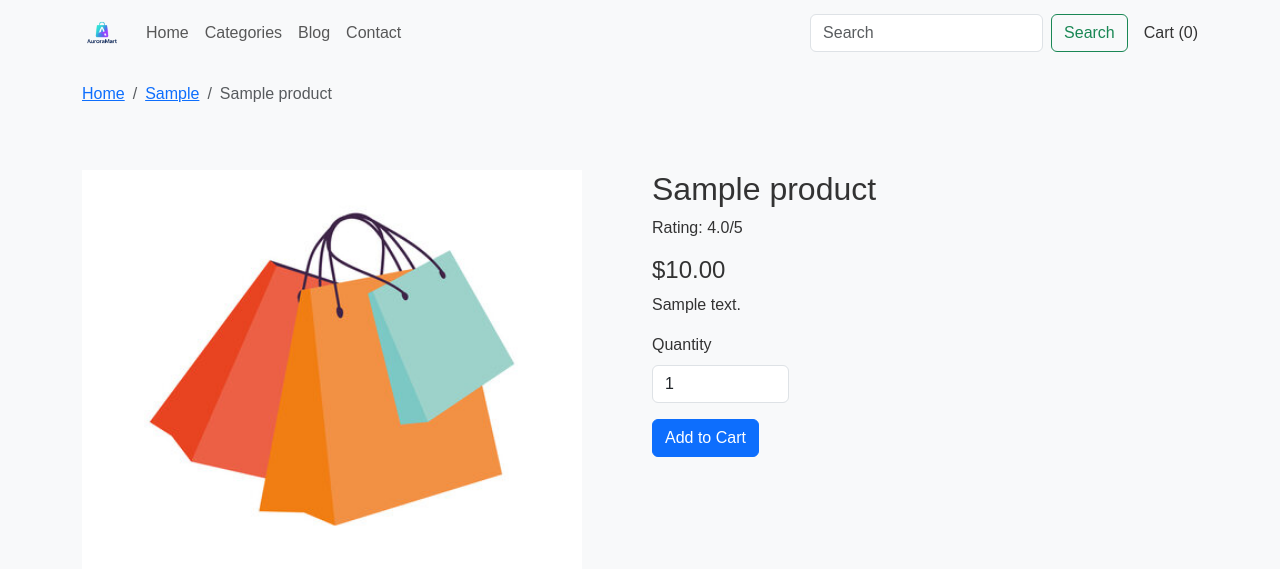
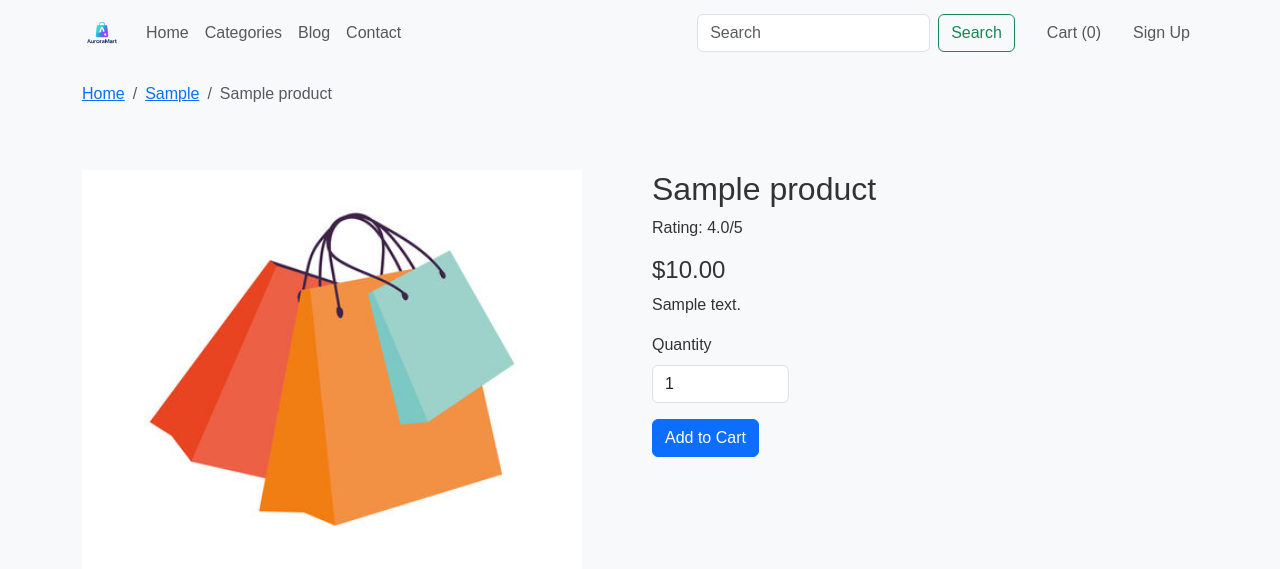
Before and after one commit to ShawnLRH/aurora-mart, a Django app: page /product/000/ in a window 1280 px wide. Shown: the top 569 px of the page. Run offline with Django 5.2, Linux system fonts and the light colour scheme; tables that the repository leaves empty hold one stand-in row (values such as "Sample post").

Commit message:
Improved Nav Bar

```diff
--- a/ecommerce/templates/ecommerce/product.html
+++ b/ecommerce/templates/ecommerce/product.html
@@ -53,26 +53,49 @@
 <body>
 
     <!-- Header/Navigation -->
-    <nav class="navbar navbar-expand-lg navbar-light bg-light">
+    <nav class="navbar navbar-expand-xl navbar-light bg-light">  <!-- Changed to xl for later collapse -->
         <div class="container">
-            <a class="navbar-brand" href="{% url 'home' %}">
+            <a class="navbar-brand" href="#">
                 <img src="{% static 'images/AuroraMartLogo.png' %}" alt="Aurora-Mart Logo" height="40">
             </a>
             <button class="navbar-toggler" type="button" data-bs-toggle="collapse" data-bs-target="#navbarNav">
-                <span class="navbar-toggler-icon"></span>
+                <span class="navbar-toggler-icon"></span>  <!-- This is the 3-line icon -->
             </button>
             <div class="collapse navbar-collapse" id="navbarNav">
                 <ul class="navbar-nav me-auto">
-                    <li class="nav-item"><a class="nav-link" href="{% url 'home' %}">Home</a></li>
+                    <li class="nav-item"><a class="nav-link" href="#">Home</a></li>
                     <li class="nav-item"><a class="nav-link" href="#">Categories</a></li>
                     <li class="nav-item"><a class="nav-link" href="#">Blog</a></li>
                     <li class="nav-item"><a class="nav-link" href="#">Contact</a></li>
                 </ul>
-                <form class="d-flex me-3">
+                <form class="d-flex me-4">  <!-- Added margin for space -->
                     <input class="form-control me-2" type="search" placeholder="Search" aria-label="Search">
                     <button class="btn btn-outline-success" type="submit">Search</button>
                 </form>
-                <a class="nav-link" href="#">Cart (0)</a>
+                <ul class="navbar-nav">
+                    <li class="nav-item me-3">  <!-- Added margin between items -->
+                        <a class="nav-link" href="#">Cart (0)</a>
+                    </li>
+                    {% if user.is_authenticated %}
+                        <li class="nav-item dropdown">
+                            <a class="nav-link dropdown-toggle" href="#" id="userDropdown" role="button" data-bs-toggle="dropdown" aria-expanded="false">
+                                Hello, {{ user.first_name }}
+                            </a>
+                            <ul class="dropdown-menu dropdown-menu-end" aria-labelledby="userDropdown">
+                                <li>
+                                    <form method="post" action="{% url 'logout' %}">
+                                        {% csrf_token %}
+                                        <button type="submit" class="dropdown-item">Logout</button>
+                                    </form>
+                                </li>
+                            </ul>
+                        </li>
+                    {% else %}
+                        <li class="nav-item">
+                            <a class="nav-link" href="{% url 'signup' %}">Sign Up</a>  <!-- Only Sign Up, as requested -->
+                        </li>
+                    {% endif %}
+                </ul>
             </div>
         </div>
     </nav>
```
